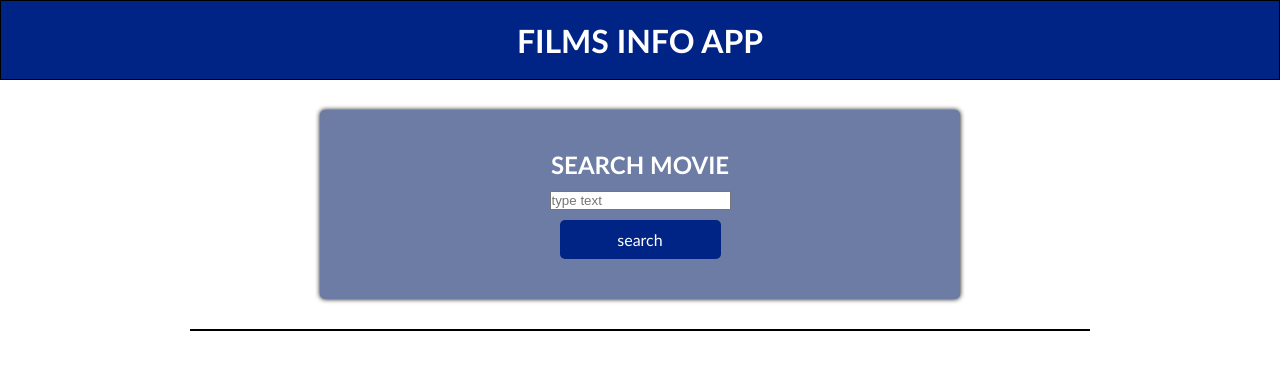
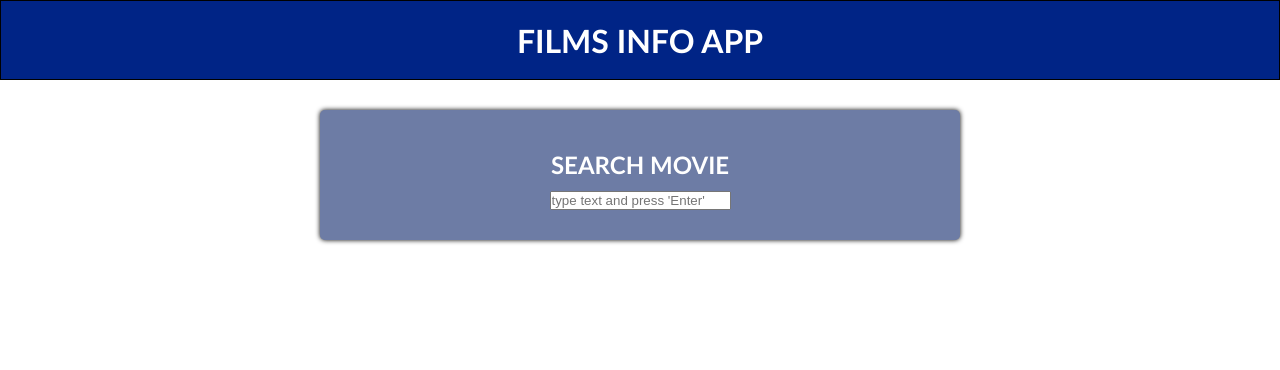
Before and after one commit to dmitryrec/react_crud_classes, a React (Create React App) app: page / in a window 1280 px wide. Shown: the top 370 px of the page. Built offline with nearby package versions, Linux system fonts and the light colour scheme.

Commit message:
fix styles

```diff
--- a/src/components/home/searchForm.js
+++ b/src/components/home/searchForm.js
@@ -22,9 +22,8 @@ class SearchForm extends Component {
                     <input
                         onChange={this.onChange}
                         type="text"
-                        placeholder="type text"
+                        placeholder="type text and press 'Enter'"
                     />
-                    <div className="button">search</div>
                 </form>
             </div>
         )
--- a/src/components/movie-card/movie-card.js
+++ b/src/components/movie-card/movie-card.js
@@ -7,6 +7,7 @@ export default class MovieCard extends Component {
             <div>
                 <h3>{movie.Title}</h3>
                 <img src={movie.Poster}/>
+                <p>year: {movie.Year}</p>
             </div>
         )
     }
--- a/src/components/movies-container/movies-container.css
+++ b/src/components/movies-container/movies-container.css
@@ -1,6 +1,8 @@
 .moviesContainer {
     display: flex;
+    flex-direction: column;
     width: 900px;
-    border: 1px solid;
     margin: 0 auto;
+    justify-content: center;
+    text-align: center;
 }
```
